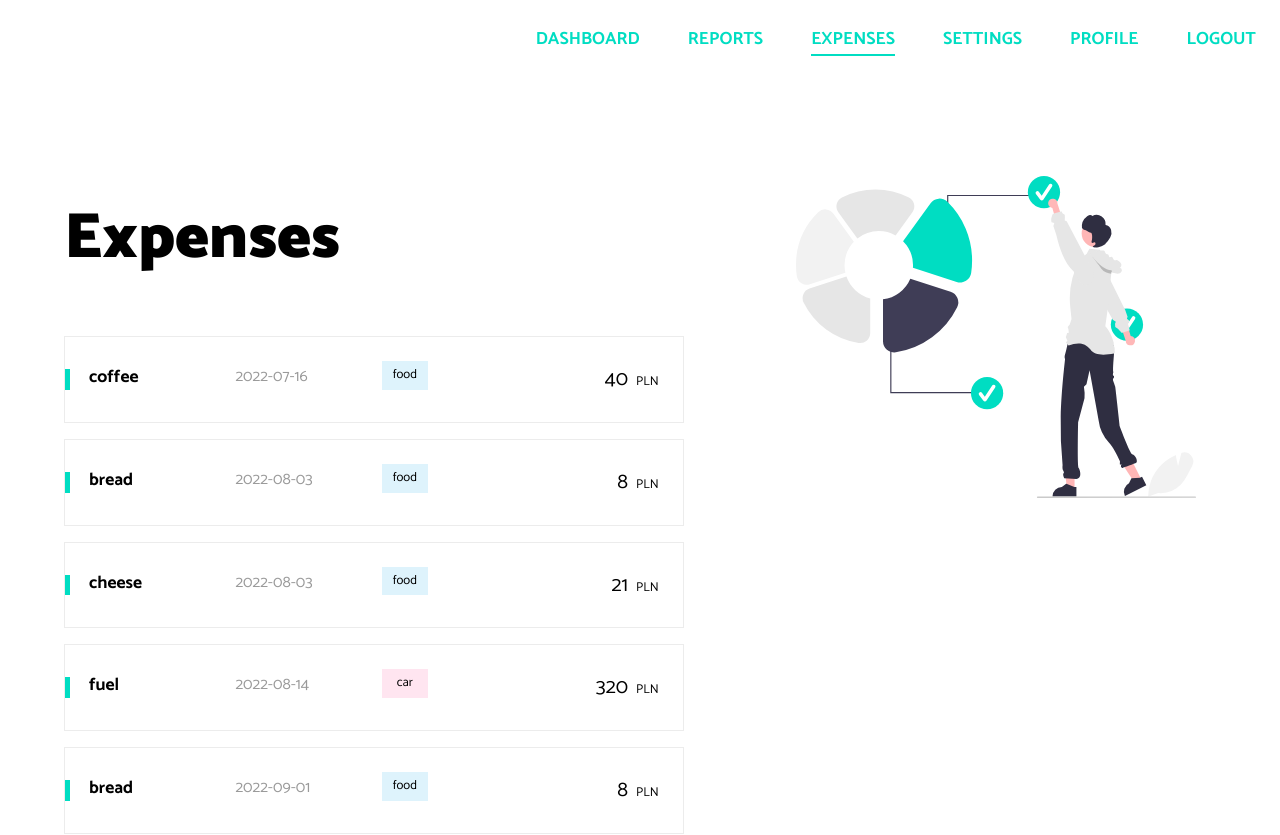
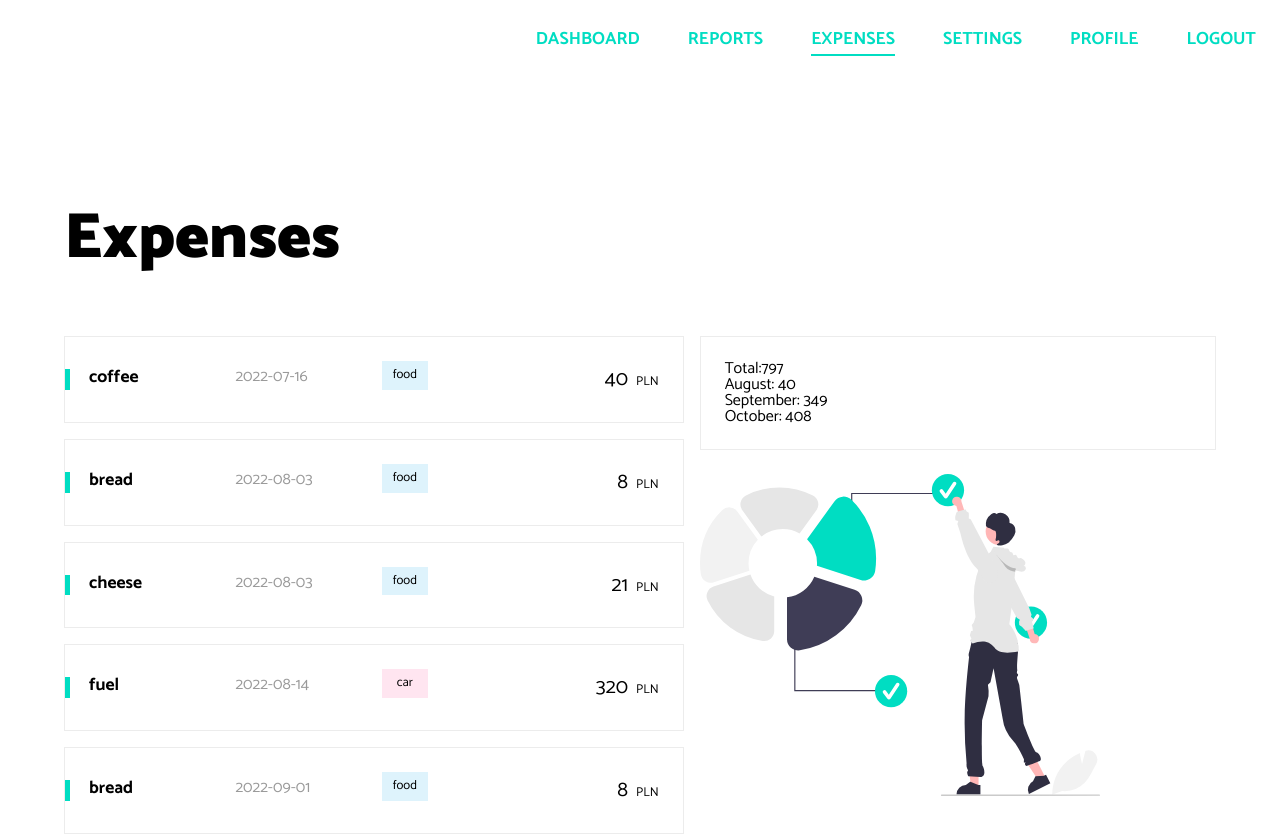
Before and after one commit to martaqh/my-expenses, a Vue app: page /expenses in a window 1280 px wide. Shown: the top 835 px of the page. Built offline with nearby package versions, Linux system fonts and the light colour scheme.

Commit message:
Add SummaryView component and logic

```diff
--- a/src/components/ExpenseItem.vue
+++ b/src/components/ExpenseItem.vue
@@ -27,7 +27,6 @@ const formattedPrice = (price: number) => {
 .expense-item {
   display: grid;
   grid-template-columns: repeat(4, 1fr);
-
   grid-gap: 16px;
   height: fit-content;
   padding: 24px;
--- /dev/null
+++ b/src/components/SummaryView.vue
@@ -0,0 +1,35 @@
+<script setup lang="ts">
+defineProps<{
+  total: number;
+  periodsData: { month: number; total: number }[];
+}>();
+
+const getMonthName = (monthNumber: number) => {
+  const date = new Date(0, monthNumber);
+  const monthName = date.toLocaleString('en-US', { month: 'long' });
+  return monthName;
+};
+</script>
+
+<template>
+  <div class="summary-view">
+    <div class="summary-view__total">
+      <span>Total:</span>
+      <span>{{ total }}</span>
+    </div>
+    <div v-for="item in periodsData" class="summary-view__per-month">
+      <span>{{ getMonthName(item.month) }}</span>
+      <span>: </span>
+      <span>{{ item.total }}</span>
+    </div>
+  </div>
+</template>
+
+<style lang="scss" scoped>
+.summary-view {
+  display: flex;
+  flex-direction: column;
+  border: 1px solid $color-border;
+  padding: 24px;
+}
+</style>
--- a/src/pages/ExpensesPage.vue
+++ b/src/pages/ExpensesPage.vue
@@ -1,6 +1,8 @@
 <script setup lang="ts">
+import { computed } from 'vue';
 import BasePage from '@/pages/BasePage.vue';
 import ExpenseItem from '@/components/ExpenseItem.vue';
+import SummaryView from '@/components/SummaryView.vue';
 
 export type Category = 'food' | 'car';
 
@@ -67,15 +69,45 @@ const expenses: Expense[] = [
     date: '2022-09-10',
   },
 ];
+
+const getTotalExpenses = (array: Expense[]) => {
+  const expencesSum = array.reduce((accumulator, currentItem) => {
+    return accumulator + currentItem.price;
+  }, 0);
+  return expencesSum;
+};
+
+const extractedMonths = computed(() => {
+  const dates = expenses.map((item) => item.date);
+  const months = dates.map((date) => date.split('-')[1]);
+  const uniqueMonths = [...new Set(months)];
+  return uniqueMonths;
+});
+
+const getTotalForMonth = (month: string) => {
+  const monthlyExpences = expenses.filter((item) => item.date.split('-')[1] === month);
+  return getTotalExpenses(monthlyExpences);
+};
+
+const totalsPerMonth = computed(() => {
+  const periodsAndTotals = [];
+  for (let month of extractedMonths.value) {
+    periodsAndTotals.push({ month: parseInt(month), total: getTotalForMonth(month) });
+  }
+  return periodsAndTotals;
+});
 </script>
 
 <template>
   <BasePage title="Expenses">
     <div class="expenses-page">
-      <div class="expenses-page__items">
+      <div class="expenses-page__items-list">
         <ExpenseItem v-for="item of expenses" :expense="item" />
       </div>
-      <img class="expenses-page__image" src="/src/assets/undraw_graph.svg" />
+      <div class="expenses-page__summary">
+        <SummaryView :total="getTotalExpenses(expenses)" :periodsData="totalsPerMonth" />
+        <img class="expenses-page__image" src="/src/assets/undraw_graph.svg" />
+      </div>
     </div>
   </BasePage>
 </template>
@@ -87,21 +119,23 @@ const expenses: Expense[] = [
   grid-template-columns: 1.2fr 1fr;
   grid-gap: 16px;
 
-  &__items {
+  &__items-list {
     display: flex;
     flex-direction: column;
     gap: 16px;
   }
   &__image {
-    position: absolute;
     max-width: 400px;
     max-height: 500px;
-    right: 20px;
-    top: -160px;
 
     @include mobile {
       display: none;
     }
   }
+  &__summary {
+    display: flex;
+    flex-direction: column;
+    gap: 24px;
+  }
 }
 </style>
```
